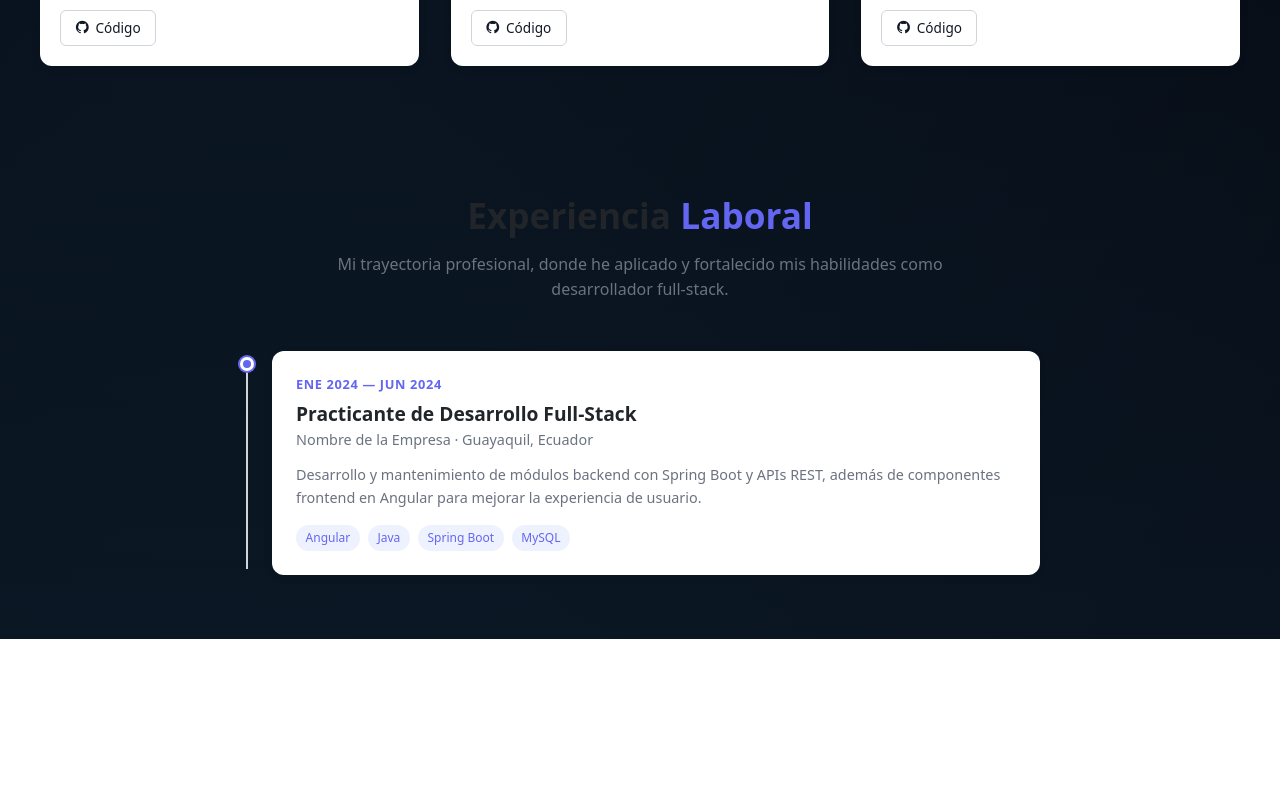
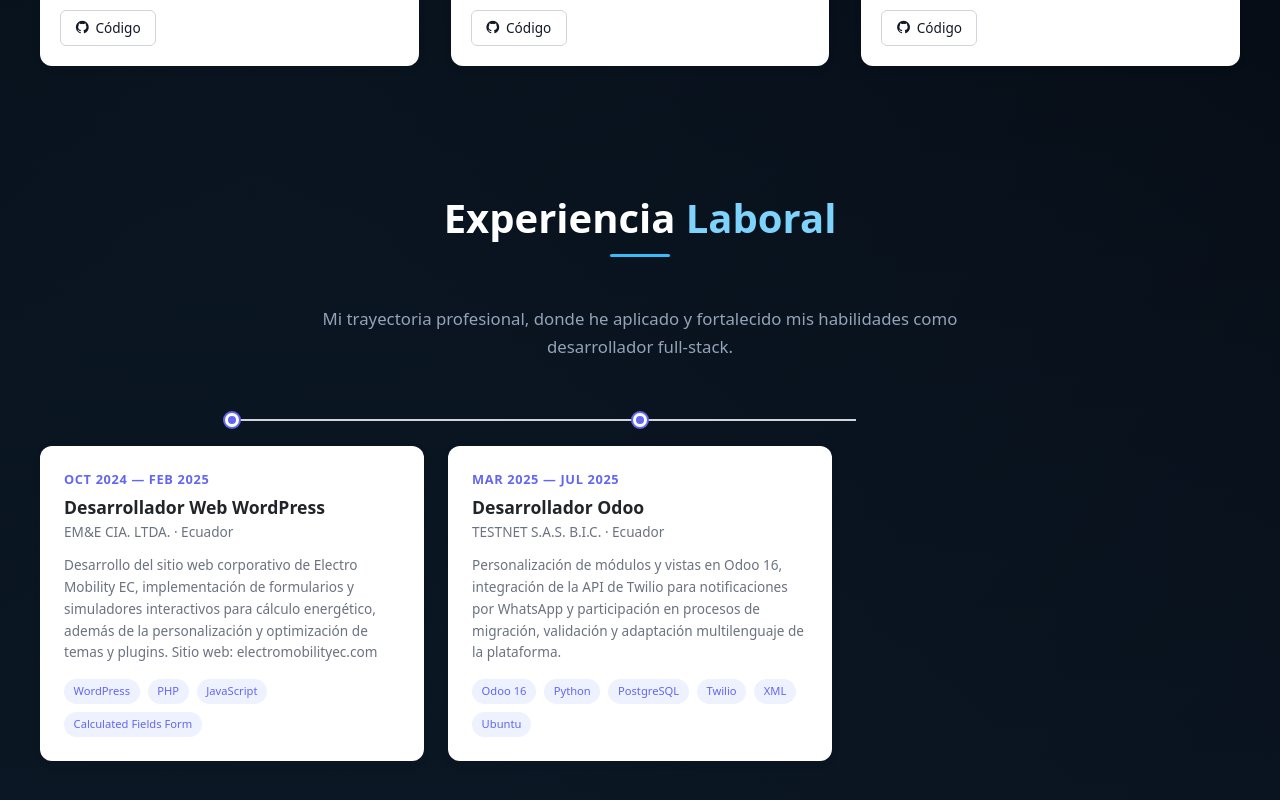
Before and after one commit to FAndresG02/MiWeb, an Angular app: page / in a window 1280 px wide. Shown: the part 3578-4378 px from the top of the page. Before the commit the page ends 4217 px from the top, so only its background shows below. Built offline with nearby package versions, Linux system fonts and the light colour scheme.

Commit message:
parte de experiencia

```diff
--- a/src/app/components/experience/experience.html
+++ b/src/app/components/experience/experience.html
@@ -9,10 +9,12 @@
     </p>
   </div>
 
-    <div class="experience-timeline">
-        @for (exp of experiences; track exp.company + exp.role) {
+  <div class="experience-grid">
+    @for (exp of experiences; track exp.company + exp.role; let i = $index) {
       <div class="experience-item">
-            <div class="experience-dot"></div>
+        <div class="experience-connector">
+          <span class="experience-dot"></span>
+        </div>
 
         <div class="experience-card">
           <div class="experience-date">{{ exp.startDate }} — {{ exp.endDate }}</div>
--- a/src/app/components/experience/experience.scss
+++ b/src/app/components/experience/experience.scss
@@ -1,3 +1,8 @@
+$text-white: #ffffff;
+$ice-blue: #7dd3fc;
+$ice-blue-glow: #38bdf8;
+$text-muted: #94a3b8;
+
 .experience-section {
   padding: 4rem 2rem;
 
@@ -7,60 +12,99 @@
     margin: 0 auto 3rem;
 
     .experience-title {
-      font-size: 2.2rem;
-      font-weight: 700;
-      margin-bottom: 1rem;
+      color: $text-white;
+      font-weight: 800;
+      font-size: 2.5rem;
+      margin-bottom: 3rem;
+      text-align: center;
+
 
       .highlight {
-        color: var(--color-primary, #6366f1);
+        color: $ice-blue;
+      }
+
+      &::after {
+        content: "";
+        display: block;
+        width: 60px;
+        height: 3px;
+        background: $ice-blue-glow;
+        margin: 0.75rem auto 0;
+        border-radius: 2px;
       }
     }
 
     .experience-subtitle {
-      font-size: 1rem;
-      line-height: 1.6;
-      color: var(--color-text-secondary, #6b7280);
+      color: $text-muted;
+      font-size: 1.05rem;
+      line-height: 1.7;
+      margin-bottom: 1.25rem;
     }
   }
 
-  .experience-timeline {
+  .experience-grid {
+    display: grid;
+    grid-template-columns: repeat(3, 1fr);
+    gap: 2.5rem 1.5rem;
+    max-width: 1200px;
+    margin: 0 auto;
+
+    .experience-item {
+      display: flex;
+      flex-direction: column;
+
+      .experience-connector {
         position: relative;
-    max-width: 800px;
-    margin: 0 auto;
-    padding-left: 2rem;
+        display: flex;
+        align-items: center;
+        height: 20px;
+        margin-bottom: 1rem;
 
-    // línea vertical
+        // línea horizontal por defecto (conecta hacia la izquierda)
         &::before {
           content: '';
           position: absolute;
-      left: 6px;
-      top: 6px;
-      bottom: 6px;
-      width: 2px;
+          left: -1.5rem;
+          right: 50%;
+          height: 2px;
           background: var(--color-border, #d1d5db);
         }
 
-    .experience-item {
-      position: relative;
-      margin-bottom: 2.5rem;
-
-      &:last-child {
-        margin-bottom: 0;
+        // línea hacia la derecha
+        &::after {
+          content: '';
+          position: absolute;
+          left: 50%;
+          right: -1.5rem;
+          height: 2px;
+          background: var(--color-border, #d1d5db);
         }
 
         .experience-dot {
-        position: absolute;
-        left: -2rem;
-        top: 0.4rem;
+          position: relative;
+          z-index: 1;
           width: 14px;
           height: 14px;
           border-radius: 50%;
           background: var(--color-primary, #6366f1);
           border: 3px solid var(--color-surface, #ffffff);
           box-shadow: 0 0 0 2px var(--color-primary, #6366f1);
+          margin: 0 auto;
+        }
+      }
+
+      // primera tarjeta de cada fila (1, 4, 7...): sin línea a la izquierda
+      &:nth-child(3n + 1) .experience-connector::before {
+        background: transparent;
+      }
+
+      // última tarjeta de cada fila (3, 6, 9...): sin línea a la derecha
+      &:nth-child(3n) .experience-connector::after {
+        background: transparent;
       }
 
       .experience-card {
+        flex: 1;
         background: var(--color-surface, #ffffff);
         border-radius: 12px;
         padding: 1.5rem;
@@ -82,20 +126,20 @@
         }
 
         .experience-role {
-          font-size: 1.2rem;
+          font-size: 1.1rem;
           font-weight: 700;
           margin-bottom: 0.25rem;
         }
 
         .experience-company {
-          font-size: 0.9rem;
+          font-size: 0.85rem;
           font-weight: 500;
           color: var(--color-text-secondary, #6b7280);
           margin-bottom: 0.75rem;
         }
 
         .experience-description {
-          font-size: 0.9rem;
+          font-size: 0.85rem;
           line-height: 1.6;
           color: var(--color-text-secondary, #6b7280);
           margin-bottom: 1rem;
@@ -107,7 +151,7 @@
           gap: 0.5rem;
 
           .experience-tag {
-            font-size: 0.75rem;
+            font-size: 0.7rem;
             padding: 0.25rem 0.6rem;
             border-radius: 999px;
             background: var(--color-tag-bg, #eef2ff);
@@ -118,14 +162,40 @@
     }
   }
 
-  // Responsive: en móviles reduce padding
-  @media (max-width: 480px) {
-    .experience-timeline {
-      padding-left: 1.5rem;
+  // Responsive: en tablets 2 columnas
+  @media (max-width: 900px) {
+    .experience-grid {
+      grid-template-columns: repeat(2, 1fr);
 
-      .experience-item .experience-dot {
-        left: -1.5rem;
+      .experience-item {
+        &:nth-child(3n + 1) .experience-connector::before {
+          background: var(--color-border, #d1d5db);
+        }
+
+        &:nth-child(3n) .experience-connector::after {
+          background: var(--color-border, #d1d5db);
+        }
+
+        &:nth-child(2n + 1) .experience-connector::before {
+          background: transparent;
+        }
+
+        &:nth-child(2n) .experience-connector::after {
+          background: transparent;
         }
       }
     }
   }
+
+  // Responsive: en móviles 1 columna (vuelve a línea vertical simple, sin conector horizontal)
+  @media (max-width: 600px) {
+    .experience-grid {
+      grid-template-columns: 1fr;
+
+      .experience-item .experience-connector::before,
+      .experience-item .experience-connector::after {
+        background: transparent;
+      }
+    }
+  }
+}
--- a/src/app/components/experience/experience.ts
+++ b/src/app/components/experience/experience.ts
@@ -10,15 +10,23 @@
 
   experiences: WorkExperience[] = [
     {
-      role: 'Practicante de Desarrollo Full-Stack',
-      company: 'Nombre de la Empresa',
-      location: 'Guayaquil, Ecuador',
-      startDate: 'Ene 2024',
-      endDate: 'Jun 2024',
-      description: 'Desarrollo y mantenimiento de módulos backend con Spring Boot y APIs REST, además de componentes frontend en Angular para mejorar la experiencia de usuario.',
-      tags: ['Angular', 'Java', 'Spring Boot', 'MySQL'],
+      role: 'Desarrollador Web WordPress',
+      company: 'EM&E CIA. LTDA.',
+      location: 'Ecuador',
+      startDate: 'Oct 2024',
+      endDate: 'Feb 2025',
+      description: 'Desarrollo del sitio web corporativo de Electro Mobility EC, implementación de formularios y simuladores interactivos para cálculo energético, además de la personalización y optimización de temas y plugins. Sitio web: electromobilityec.com',
+      tags: ['WordPress', 'PHP', 'JavaScript', 'Calculated Fields Form'],
     },
-
+    {
+      role: 'Desarrollador Odoo',
+      company: 'TESTNET S.A.S. B.I.C.',
+      location: 'Ecuador',
+      startDate: 'Mar 2025',
+      endDate: 'Jul 2025',
+      description: 'Personalización de módulos y vistas en Odoo 16, integración de la API de Twilio para notificaciones por WhatsApp y participación en procesos de migración, validación y adaptación multilenguaje de la plataforma.',
+      tags: ['Odoo 16', 'Python', 'PostgreSQL', 'Twilio', 'XML', 'Ubuntu'],
+    },
   ];
 }
 
```
Lines whose indentation alone changed are shown as unchanged.
